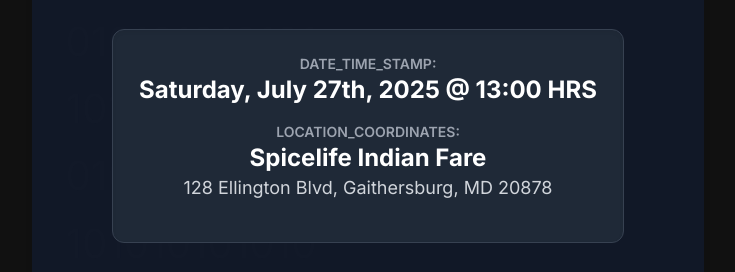
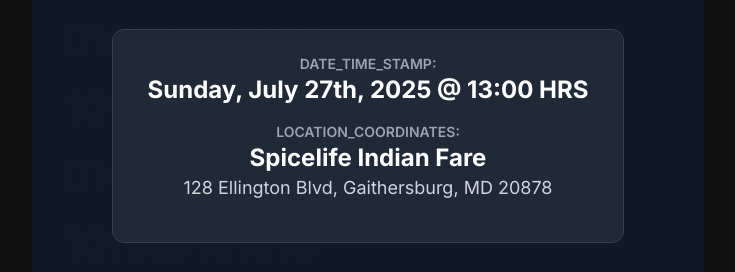
Before and after one commit to surkad/zach32bday, a plain HTML site: page index.html in a window 1280 px wide. Shown: the part 511-783 px from the top of the page, without its empty margins (272-1007 px from the left). Drawn offline with nearby package versions, Linux system fonts and the light colour scheme.

Commit message:
Update index.html

```diff
--- a/index.html
+++ b/index.html
@@ -82,7 +82,7 @@
             <div class="bg-gray-800 p-6 rounded-xl mb-8 shadow-inner border border-gray-700">
                 <div class="mb-4">
                     <p class="text-gray-400 text-sm uppercase font-semibold">Date_Time_Stamp:</p>
-                    <p class="text-xl md:text-2xl font-bold text-white">Saturday, July 27th, 2025 @ 13:00 HRS</p>
+                    <p class="text-xl md:text-2xl font-bold text-white">Sunday, July 27th, 2025 @ 13:00 HRS</p>
                 </div>
                 <div class="mb-4">
                     <p class="text-gray-400 text-sm uppercase font-semibold">Location_Coordinates:</p>
```
